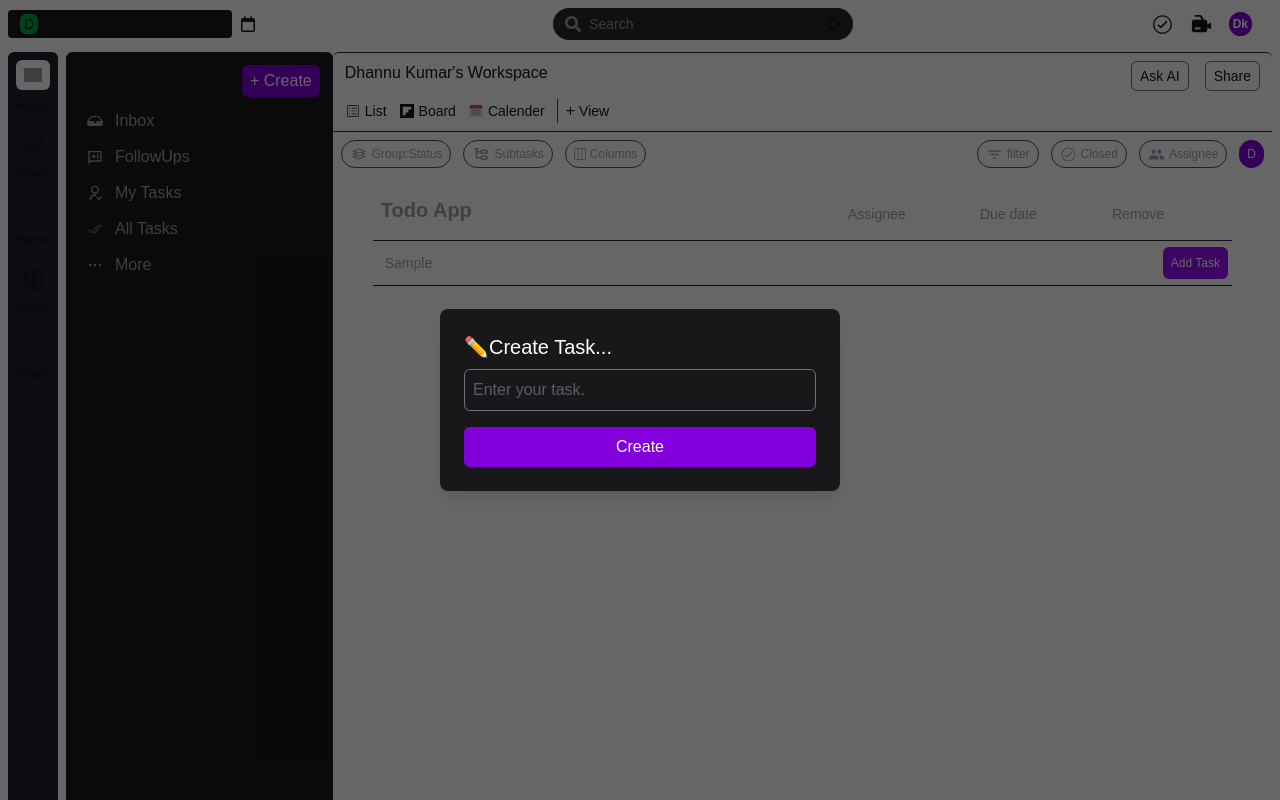
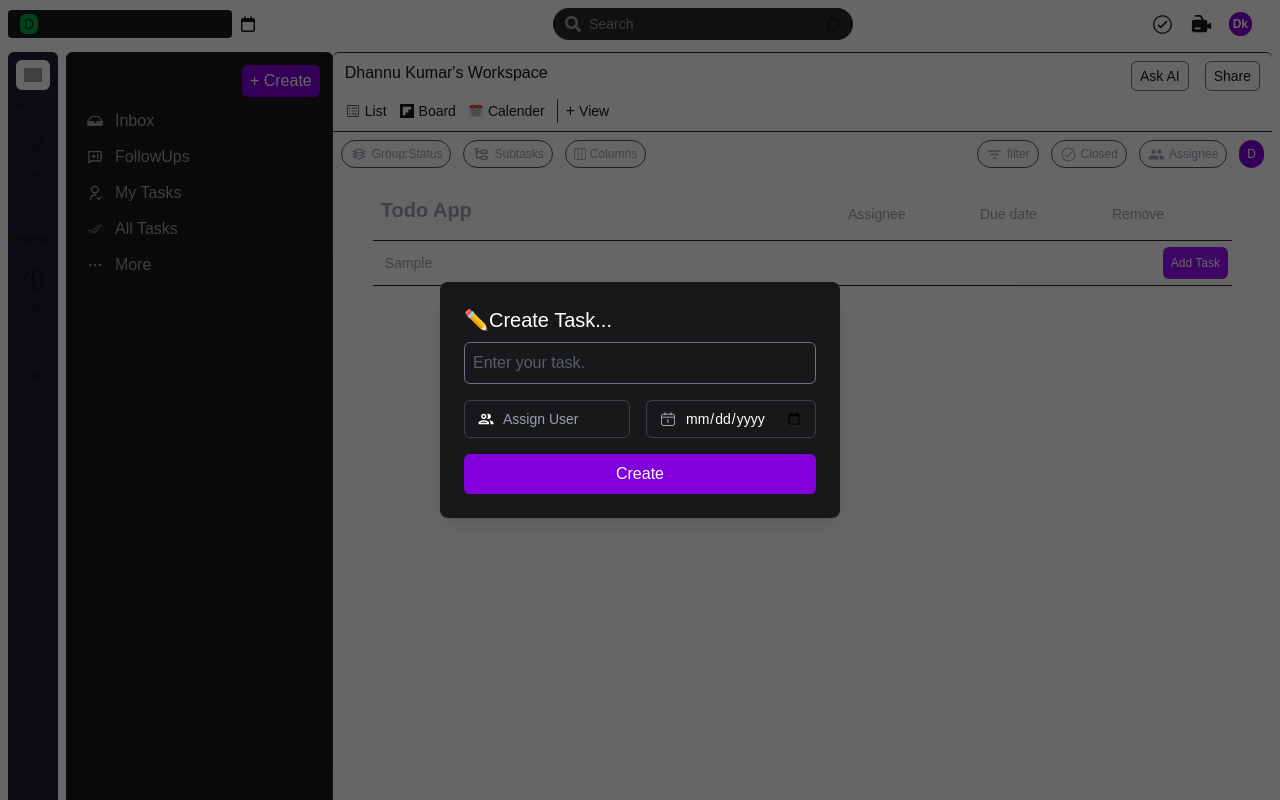
Before and after one commit to dhannu-dev/ClickUp, a Next.js app: page / in a window 1280 px wide. Both pictures are taken after typing "Sample" into the empty fields and a click on the button "+ Create". Built offline with nearby package versions, Linux system fonts and the light colour scheme; grey boxes are pictures that could not be loaded.

Commit message:
adding assignuser and deadLine option

```diff
--- a/src/Components/section/HeroSection2.jsx
+++ b/src/Components/section/HeroSection2.jsx
@@ -1,7 +1,7 @@
 "use client";
 
 import { GoCodespaces } from "react-icons/go";
-import { CiCalendar } from "react-icons/ci";
+import { CiCalendar, CiCalendarDate } from "react-icons/ci";
 import { LuBrain } from "react-icons/lu";
 import { CiSquareMore } from "react-icons/ci";
 import { BsFillInboxFill } from "react-icons/bs";
@@ -15,7 +15,7 @@ import { FcCalendar } from "react-icons/fc";
 import { LiaLayerGroupSolid } from "react-icons/lia";
 import { TbSubtask } from "react-icons/tb";
 import { BsLayoutThreeColumns } from "react-icons/bs";
-import { MdOutlineFilterList } from "react-icons/md";
+import { MdOutlineFilterList, MdOutlinePeople } from "react-icons/md";
 import { IoIosCheckmarkCircleOutline } from "react-icons/io";
 import { MdGroup } from "react-icons/md";
 import Todo from "../Todo";
@@ -30,6 +30,14 @@ function HeroSection2() {
     createTaskOptionInput,
     setCreatedTaskOptionInput,
     addCreatedTask,
+    setOpenDropdown,
+    openDropdown,
+    users,
+    assignUser,
+    selectedUser,
+    setSelectedUser,
+    setDeadlineOption,
+    deadlineOption,
   } = useContext(TodoContext);
 
   return (
@@ -93,6 +101,67 @@ function HeroSection2() {
                 placeholder="Enter your task."
                 className="w-full border p-2 rounded-md border-gray-500 outline-none text-gray-400"
               />
+
+              <div className="flex justify-between gap-4 mt-4">
+                {/* User Dropdown */}
+                <div className="relative w-1/2">
+                  <button
+                    onClick={() =>
+                      setOpenDropdown(
+                        openDropdown === "create" ? null : "create"
+                      )
+                    }
+                    className="flex items-center gap-2 px-3 py-2 w-full rounded-md border border-zinc-700 hover:bg-zinc-800 text-white"
+                  >
+                    {selectedUser ? (
+                      <>
+                        <div className="w-6 h-6 flex items-center justify-center rounded-full bg-purple-600 text-white text-sm">
+                          {selectedUser.charAt(0).toUpperCase()}
+                        </div>
+                        <span>{selectedUser}</span>
+                      </>
+                    ) : (
+                      <div className="flex items-center gap-2">
+                        <MdOutlinePeople size={18} />
+                        <span className="text-sm text-gray-400">
+                          Assign User
+                        </span>
+                      </div>
+                    )}
+                  </button>
+
+                  {openDropdown === "create" && (
+                    <div className="absolute mt-1 w-full bg-zinc-900 border border-zinc-700 rounded-md shadow-md z-50">
+                      {users.map((user) => (
+                        <button
+                          key={user}
+                          onClick={() => {
+                            setSelectedUser(user);
+                            setOpenDropdown(null);
+                          }}
+                          className="block w-full px-3 py-2 text-left text-sm text-white hover:bg-zinc-800"
+                        >
+                          {user}
+                        </button>
+                      ))}
+                    </div>
+                  )}
+                </div>
+
+                {/* Deadline Input */}
+                <div className="w-1/2">
+                  <label className="flex items-center gap-2 px-3 py-2 w-full rounded-md border border-zinc-700 hover:bg-zinc-800 cursor-pointer text-gray-300">
+                    <CiCalendarDate size={18} />
+                    <input
+                      type="date"
+                      value={deadlineOption}
+                      onChange={(e) => setDeadlineOption(e.target.value)}
+                      min={new Date().toISOString().split("T")[0]} // prevents past dates
+                      className="bg-transparent outline-none text-white text-sm flex-1"
+                    />
+                  </label>
+                </div>
+              </div>
 
               <button
                 onClick={addCreatedTask}
--- a/src/context/TodoContext.jsx
+++ b/src/context/TodoContext.jsx
@@ -15,6 +15,8 @@ export function TodoProvider({ children }) {
   const [subTaskInputs, setSubTaskInputs] = useState({});
   const [createTaskOption, setCreatedTaskOption] = useState(false);
   const [createTaskOptionInput, setCreatedTaskOptionInput] = useState("");
+  const [selectedUser, setSelectedUser] = useState("");
+  const [deadlineOption, setDeadlineOption] = useState("");
 
   const users = ["dhannu", "rohit", "rupak", "himanshu"];
 
@@ -42,13 +44,15 @@ export function TodoProvider({ children }) {
         id: Date.now(),
         task: createTaskOptionInput,
         status: "Pending",
-        assignedTo: "",
-        deadline: "",
+        assignedTo: selectedUser || "",
+        deadline: deadlineOption || "",
         subTasks: [],
       },
     ]);
     setCreatedTaskOptionInput("");
     setCreatedTaskOption(false);
+    setSelectedUser("");
+    setDeadlineOption("");
   };
 
   const assignUser = (id, user) => {
@@ -333,6 +337,14 @@ export function TodoProvider({ children }) {
         createTaskOptionInput,
         setCreatedTaskOptionInput,
         addCreatedTask,
+        setOpenDropdown,
+        openDropdown,
+        users,
+        assignUser,
+        selectedUser,
+        setSelectedUser,
+        setDeadlineOption,
+        deadlineOption,
       }}
     >
       {children}
```
